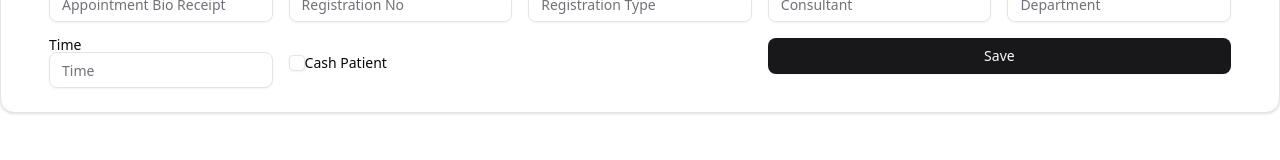
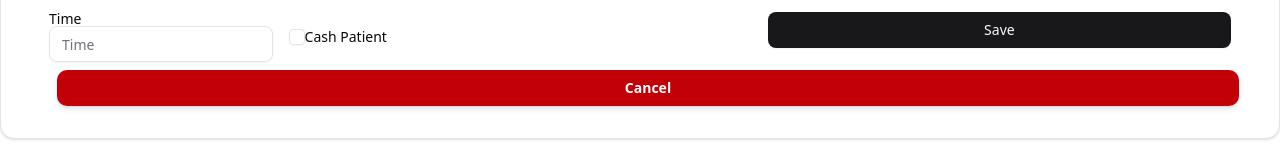
Before and after one commit to yhimanshu22/hospital-opd, a Next.js app: page /add-patient in a window 1280 px wide. Shown: the part 601-761 px from the top of the page. Built offline with nearby package versions, Linux system fonts and the light colour scheme; no server answers; the database is empty.

Commit message:
added cancel button

```diff
--- a/pages/add-doctor.js
+++ b/pages/add-doctor.js
@@ -24,6 +24,10 @@ export default function AddDoctor() {
     const handleChange = (e) => {
         setForm({ ...form, [e.target.name]: e.target.value });
     };
+
+    const cancel = () => {
+        router.push('/dashboard')
+    }
 
     const handleSubmit = async (e) => {
         e.preventDefault();
@@ -88,10 +92,13 @@ export default function AddDoctor() {
                                 required
                             />
                         </div>
-                        <Button type="submit" className="w-full">
+                        <Button type="submit" className="w-full cursor-pointer">
                             Save
                         </Button>
                     </form>
+                    <Button onClick={cancel} className="w-full bg-red-700  hover:bg-red-600 my-2  cursor-pointer">
+                        Cancel
+                    </Button>
                 </CardContent>
             </Card>
         </div>
--- a/pages/add-patient.js
+++ b/pages/add-patient.js
@@ -83,6 +83,10 @@ export default function AddPatient() {
         } catch (error) {
             console.error("Error adding patient:", error);
         }
+    };
+
+    const cancel = () => {
+        router.push("/dashboard");
     };
 
     return (
@@ -477,7 +481,7 @@ export default function AddPatient() {
                             />
                         </div>
                         <div>
-                            <Label htmlFor="time">Time</Label>
+                            <Label htmlFor="time" >Time</Label>
                             <Input
                                 type="text"
                                 id="time"
@@ -499,10 +503,14 @@ export default function AddPatient() {
                             <Label htmlFor="cashPatient">Cash Patient</Label>
                         </div>
 
-                        <Button type="submit" className="col-span-2 w-full">
+
+                        <Button type="submit" className="col-span-2 cursor-pointer w-full">
                             Save
                         </Button>
                     </form>
+                    <Button onClick={cancel} className="bg-red-700  hover:bg-red-600 text-white font-semibold px-6 py-4 m-2 cursor-pointer rounded-lg shadow-md w-full">
+                        Cancel
+                    </Button>
                 </CardContent>
             </Card>
         </div>
--- a/pages/patient-list.js
+++ b/pages/patient-list.js
@@ -53,6 +53,7 @@ export default function PatientList() {
                                 <Button
                                     variant="outline"
                                     size="sm"
+                                    className='cursor-pointer'
                                     onClick={() => router.push(`/receipt/${p._id}`)}
                                 >
                                     Print Receipt
```
